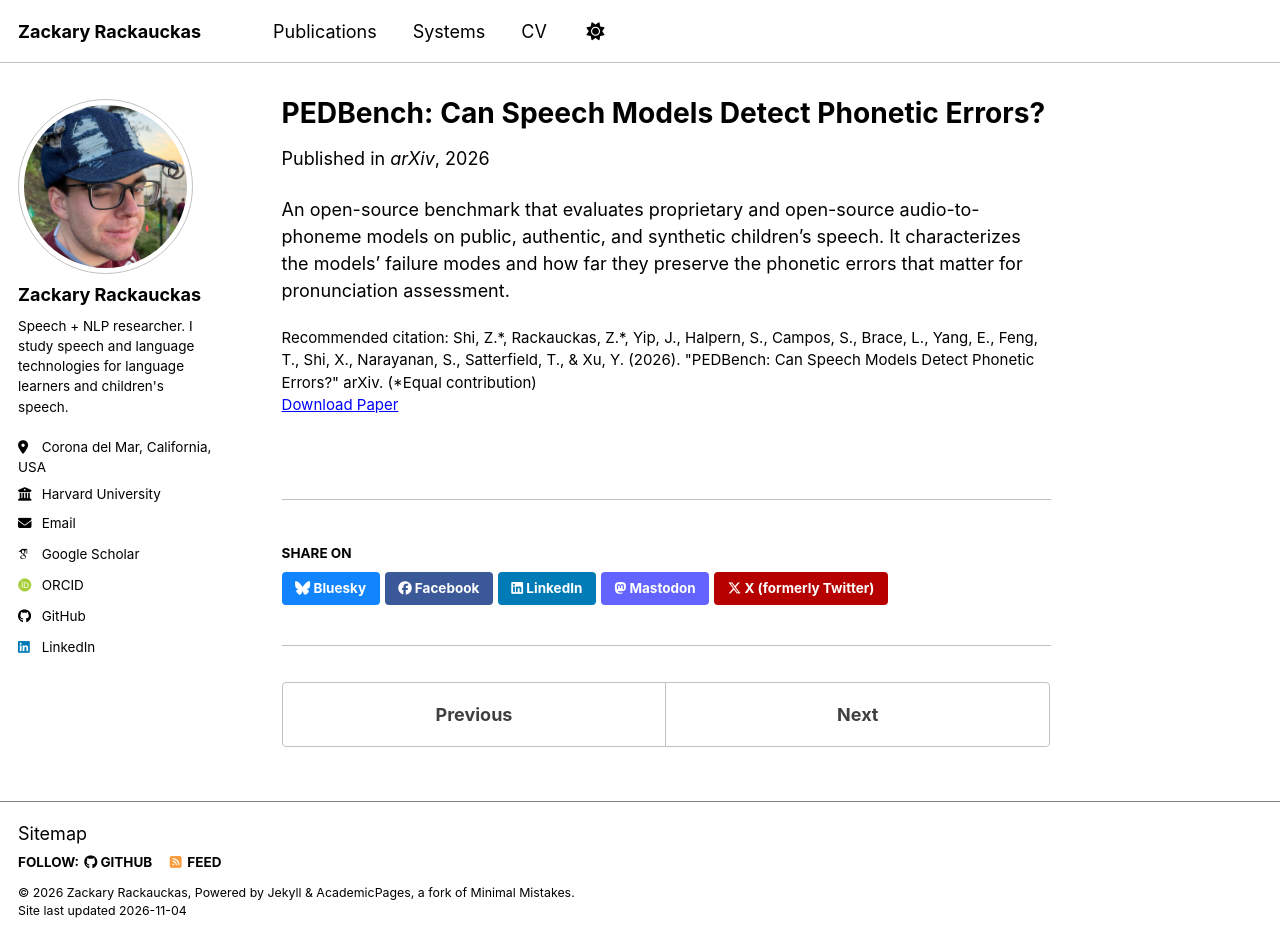
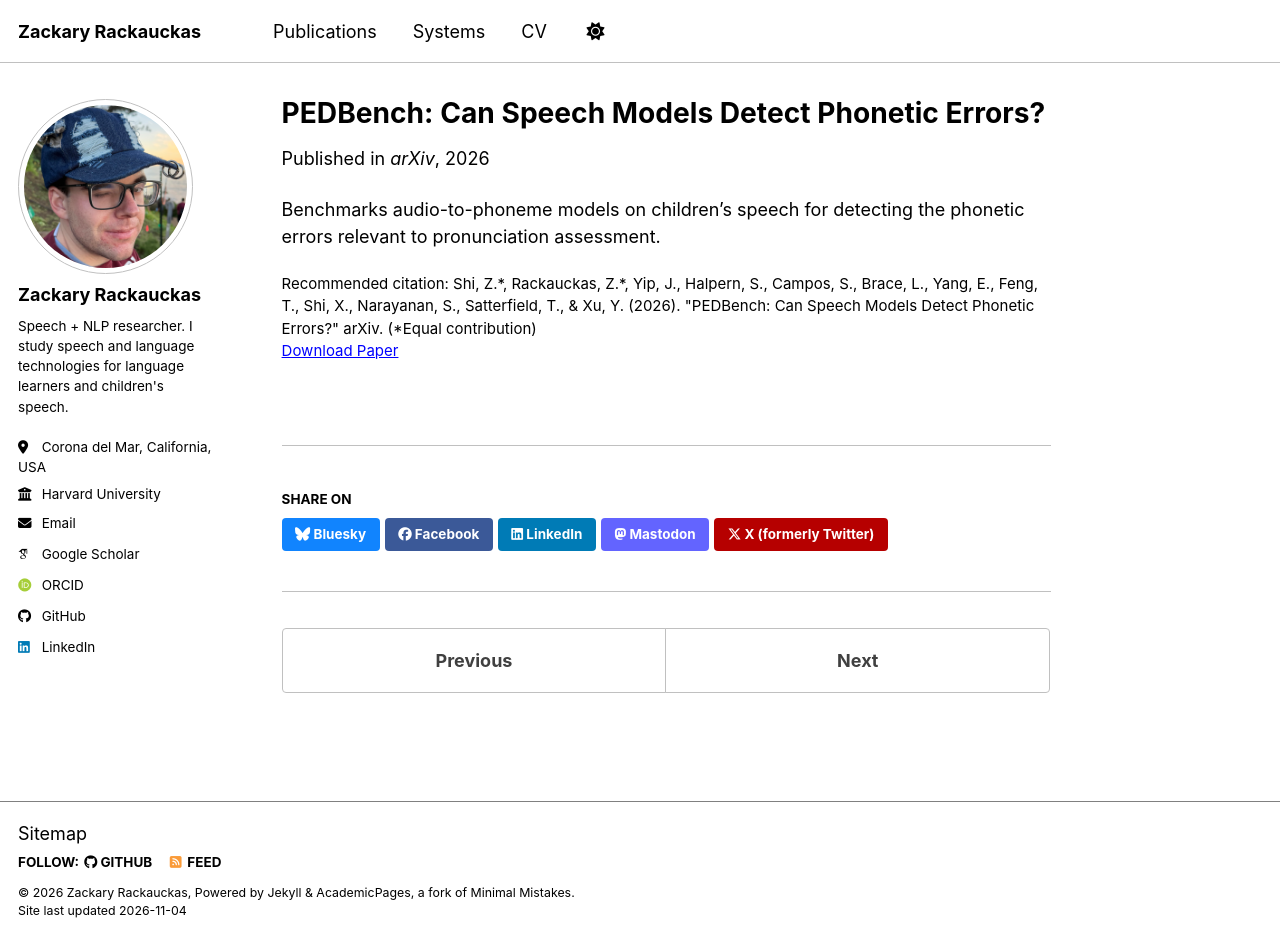
Before and after one commit to zackrack/zackrack.github.io, a Jekyll site: the page built from _publications/2026-pedbench.md, in a window 1280 px wide and 939 px high. Built offline with Jekyll 4.4.1, drawn with Linux system fonts in a browser that asks for light colours; some web fonts are replaced; a script bundle is joined from its source files by our own code; library files that are not in the unit come from our copies.

Commit message:
Revise RAG-Fusion and PEDBench descriptions
Co-Authored-By: Claude Opus 5.5 <noreply@anthropic.com>

```diff
--- a/_publications/2026-pedbench.md
+++ b/_publications/2026-pedbench.md
@@ -8,4 +8,4 @@ venue: "arXiv"
 paperurl: "https://arxiv.org/abs/2610.20830"
 citation: "Shi, Z.*, Rackauckas, Z.*, Yip, J., Halpern, S., Campos, S., Brace, L., Yang, E., Feng, T., Shi, X., Narayanan, S., Satterfield, T., & Xu, Y. (2026). \"PEDBench: Can Speech Models Detect Phonetic Errors?\" arXiv. (*Equal contribution)"
 ---
-An open-source benchmark that evaluates proprietary and open-source audio-to-phoneme models on public, authentic, and synthetic children's speech. It characterizes the models' failure modes and how far they preserve the phonetic errors that matter for pronunciation assessment.
+Benchmarks audio-to-phoneme models on children's speech for detecting the phonetic errors relevant to pronunciation assessment.
```
Also changed, not shown: _publications/2024-rag-fusion.md (+1 -1 lines).
